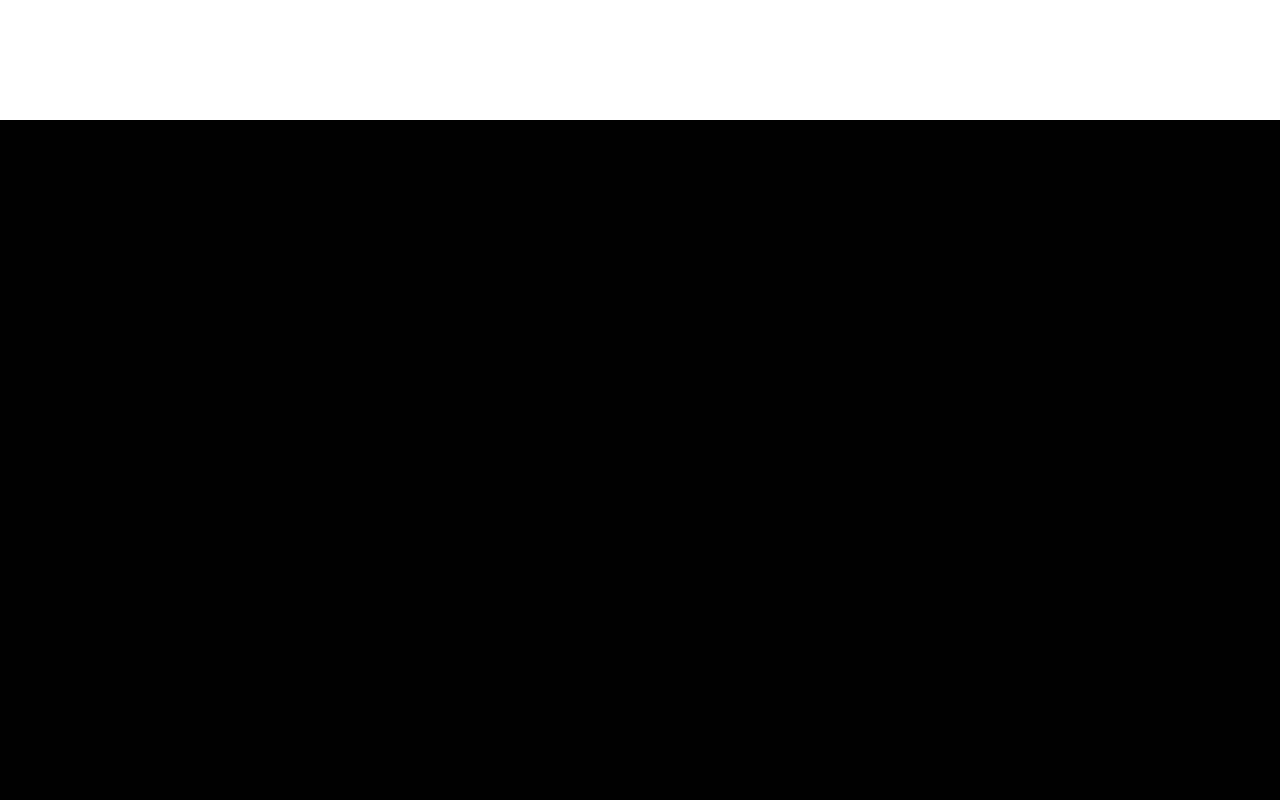
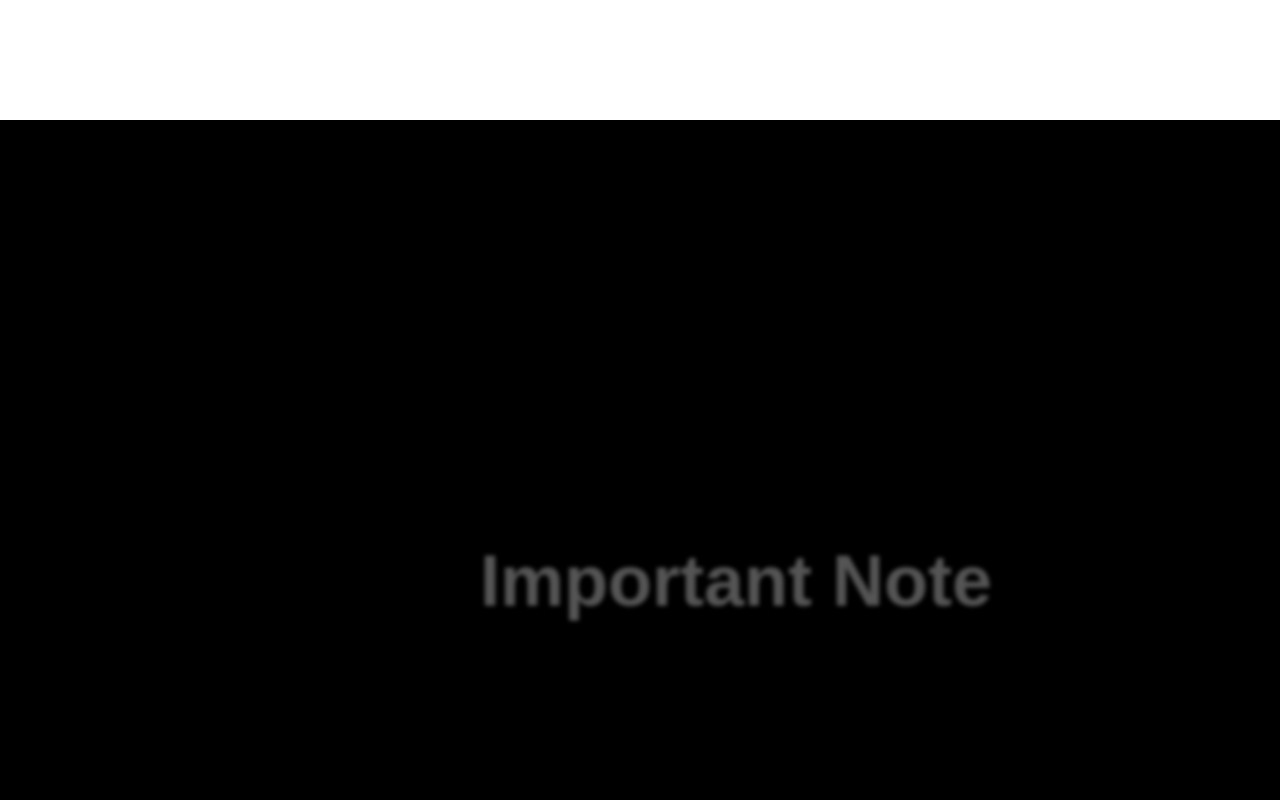
Before and after one commit to Buildyard/Loopin, a React (Vite) app in the folder frontend/: page / in a window 1280 px wide. Shown: the part 4280-5080 px from the top of the page. Built offline with nearby package versions, Linux system fonts and the light colour scheme.

Commit message:
refactor: enhance ImportantNote component with animation and grid layout for improved visual presentation

```diff
--- a/frontend/src/pages/Home.jsx
+++ b/frontend/src/pages/Home.jsx
@@ -15,9 +15,11 @@ const Home = () => {
         <div id='offerings'>
           <OfferingsSection />
         </div>
-        <div id='important'>
-          <ImportantNote />
-        </div>
+        <div id="important">
+        <ImportantNote />
+        {/* Spacer to provide scrollable space for the animation */}
+        <div style={{ height: '300vh' }}></div>
+      </div>
         <div id='reviews'>
           <ReviewsSection />
         </div>
--- a/frontend/src/sections/3ImportantNote.jsx
+++ b/frontend/src/sections/3ImportantNote.jsx
@@ -1,14 +1,100 @@
-
-
-
-
-
+import React from 'react';
 
 const ImportantNote = () => {
-  return(<>
-  <div style={{ height: '100vh', backgroundColor: 'black' }}>
-  {/* <h2 style={{color: 'white'}}>ImportantNote Section</h2> */}
-  </div>
-  </>);
-}
+  // Define the animation keyframes for the zoom-in effect
+  const style = `
+    @keyframes zoom-in {
+      0% {
+        transform: translateZ(-1000px);
+        opacity: 0;
+        filter: blur(5px);
+      }
+      50% {
+        transform: translateZ(0px);
+        opacity: 1;
+        filter: blur(0px);
+      }
+      100% {
+        transform: translateZ(1000px);
+        opacity: 0;
+        filter: blur(5px);
+      }
+    }
+  `;
+
+  // List of phrases to display
+  const phrases = [
+    'oklch()', 'scroll()', 'text-box-trim', 'pow()', '@property', 'top-layer',
+    '@view-transition', 'var()', 'clamp()', 'view()', 'Important Note', '@layer',
+    '@swash', 'subgrid', 'in oklab', ':popover-open', 'abs()', 'sin()', ':has()',
+    '::marker', '1cap', 'scrollbar-color', 'scroll-timeline', 'view-timeline',
+    'overlay', 'scale', 'ascent-override', 'initial-letter', 'inset', '@container',
+    'accent-color', 'color-mix()', '@scope', '@starting-style', 'override-colors',
+    'anchor()', 'scroll-snap', '::backdrop', '::cue', ':focus-visible', ':user-valid',
+    ':fullscreen', ':dir()', 'caret-color', 'aspect-ratio', 'cross-fade()',
+    'image-set()', 'env()', 'place-content', 'gap'
+  ];
+
+  // Animation ranges for each phrase
+  const animationRanges = [
+    '40% 50%', '20% 30%', '52% 62%', '50% 60%', '45% 55%', '10% 20%', '90% 100%',
+    '30% 40%', '80% 90%', '70% 80%', '-10% 50%', '52% 62%', '15% 25%', '7% 17%',
+    '75% 85%', '3% 13%', '87% 97%', '42% 52%', '57% 67%', '37% 47%', '12% 22%',
+    '8% 18%', '84% 94%', '33% 43%', '48% 58%', '13% 23%', '78% 88%', '62% 72%',
+    '31% 41%', '8% 18%', '4% 14%', '74% 84%', '61% 71%', '26% 36%', '63% 73%',
+    '11% 21%', '89% 99%', '33% 43%', '88% 98%', '22% 32%', '16% 26%', '26% 36%',
+    '66% 76%', '3% 13%', '44% 54%', '11% 21%', '23% 33%', '39% 49%', '59% 69%',
+    '6% 16%'
+  ];
+
+  // Map phrases to items with grid positions and animation ranges
+  const items = phrases.map((phrase, index) => ({
+    content: index === 10 ? <b style={{ fontSize: '15vmin' }}>{phrase}</b> : phrase,
+    gridRow: `${Math.floor(index / 4) % 4 + 1}`,
+    gridColumn: `${(index % 4) + 1}`,
+    animationRange: animationRanges[index] || '0% 100%', // Fallback for extra items
+  }));
+
+  return (
+    <>
+      <style>{style}</style>
+      <div
+        style={{
+          height: '100vh',
+          backgroundColor: 'black',
+          position: 'sticky',
+          top: 0,
+          display: 'grid',
+          gridTemplateRows: 'repeat(4, 25vh)',
+          gridTemplateColumns: 'repeat(4, 25vw)',
+          placeItems: 'center',
+          overflow: 'clip',
+          perspective: '1000px',
+          transformStyle: 'preserve-3d',
+        }}
+      >
+        {items.map((item, index) => (
+          <div
+            key={index}
+            style={{
+              gridRow: item.gridRow,
+              gridColumn: item.gridColumn,
+              transformStyle: 'preserve-3d',
+              fontSize: '5vmin',
+              fontWeight: 'lighter',
+              whiteSpace: 'nowrap',
+              animation: 'zoom-in linear both',
+              animationTimeline: 'scroll(root block)',
+              animationRange: item.animationRange,
+              color: 'white',
+            }}
+          >
+            {item.content}
+          </div>
+        ))}
+      </div>
+    </>
+  );
+};
+
 export default ImportantNote;
```
